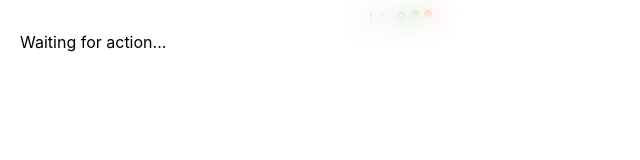
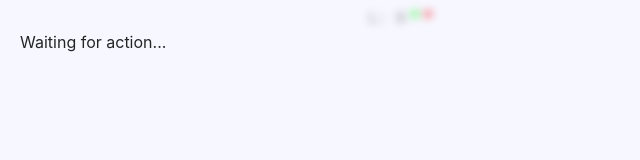
Before and after one commit to ssaket/interview, an Electron app: page index.html in a window 800 px wide. Shown: the full height of the page, 0-640 px from the left. Drawn offline with Linux system fonts and the light colour scheme; no server answers.

Commit message:
color modification

```diff
--- a/src/css/themes.css
+++ b/src/css/themes.css
@@ -1,20 +1,20 @@
 /* Theme Variables */
 :root {
   /* Light Theme (Default) */
-  --background-color: rgba(255, 255, 255, 0.4);
-  --background-code: rgba(255, 255, 255, 0.226);
-  --background-code-label: rgba(255, 255, 255, 0.4);
-  --text-color: #000;
-  --text-code: #23272e;
-  --text-code-label: #292e30;
+  --background-color: rgba(240, 240, 255, 0.5);
+  --background-code: rgba(255, 255, 255, 0.6);
+  --background-code-label: rgba(255, 255, 255, 0.6);
+  --text-color: rgba(0, 0, 0, 0.85);
+  --text-code: rgba(0, 0, 0, 0.85);
+  --text-code-label: rgba(0, 0, 0, 0.85);
 }
 
 /* Dark Theme */
 [data-theme='dark'] {
-  --background-color: rgba(26, 26, 26, 0.65);
-  --background-code: rgba(26, 26, 26, 0.65);
+  --background-color: rgba(30, 30, 30, 0.6);
+  --background-code: : rgba(30, 30, 30, 0.6);
   --background-code-label: rgba(26, 26, 26, 0.65);
-  --text-color: #ffffff;
+  --text-color: rgba(255, 255, 255, 0.85);
   --text-code: #e0e0e0;
   --text-code-label: #e0e0e0;
 }
@@ -24,7 +24,7 @@
   background: var(--background-color);
   color: var(--text-color);
   transition: all 0.3s ease;
-  backdrop-filter: blur(12px);
+  backdrop-filter: blur(4px);
 }
 
 #output {
--- a/src/js/model-prompts.js
+++ b/src/js/model-prompts.js
@@ -4,16 +4,16 @@ const MODEL_PROMPTS = {
 
 Respond in three **clearly-labeled phases**:
 
-1. 🐢**Brute-force reasoning**
+1. **Brute-force reasoning**
    • Describe the simplest correct approach conceptually.
    • Provide its time and space complexity.
    • **Do *not* show any code yet.**
 
-2. 🔍**Guided examples**
+2. **Guided examples**
    • Walk through 2-3 small inputs step-by-step to illustrate the brute-force idea.
    • Surface any corner-cases and pitfalls.
 
-3. ⚡ **Optimised solution**
+3. **Optimised solution**
    • Explain the key insight that leads to the optimal algorithm.
    • Present clean, idiomatic Python code.
    • Analyse its time and space complexity.
```
